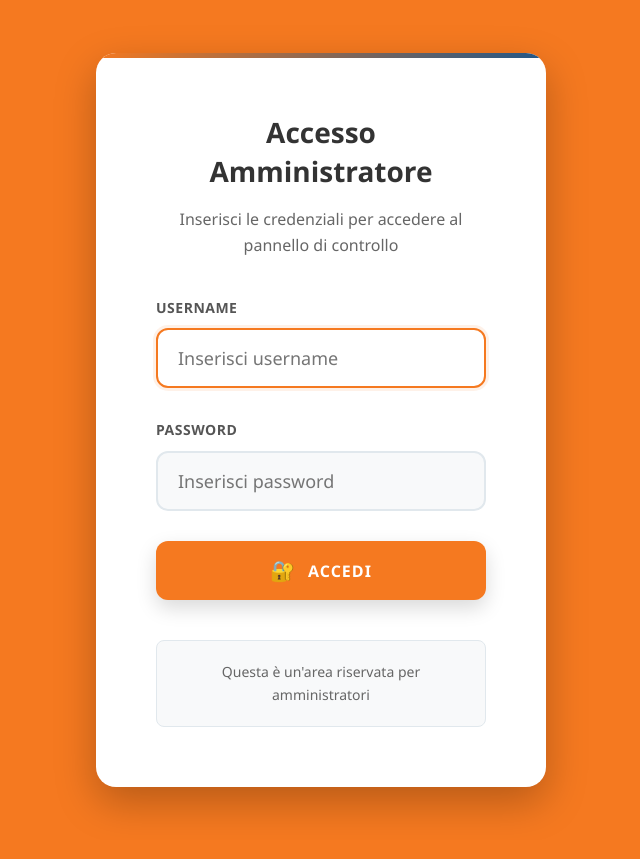
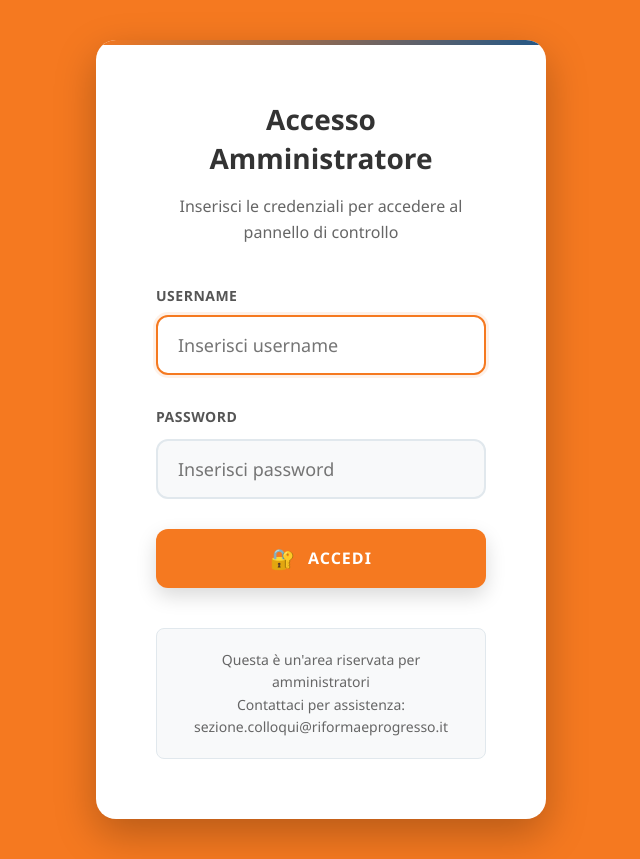
Before and after one commit to ebrancati/riforma-e-progresso, a React (Vite) app in the folder form-website/frontend/: page /login in a window 1280 px wide. Shown: the whole page, without its empty margins (319-959 px from the left). Built offline with nearby package versions, Linux system fonts and the light colour scheme.

Commit message:
update contact info text

```diff
--- a/form-website/frontend/src/pages/Booking/BookingCalendarPage.tsx
+++ b/form-website/frontend/src/pages/Booking/BookingCalendarPage.tsx
@@ -215,7 +215,7 @@ const BookingCalendarPage: React.FC = () => {
           </ol>
 
           <div className="contact-info">
-            <p><strong>Hai domande?</strong> Non esitare a contattarci per assistenza!</p>
+            <p>Contattaci per assistenza: sezione.colloqui@riformaeprogresso.it</p>
           </div>
         </div>
       </div>
--- a/form-website/frontend/src/pages/Booking/BookingPage.tsx
+++ b/form-website/frontend/src/pages/Booking/BookingPage.tsx
@@ -767,7 +767,7 @@ const BookingPage: React.FC = () => {
           )}
 
           <div className="contact-info">
-            <p><strong>Hai domande?</strong> Non esitare a contattarci per assistenza!</p>
+            <p>Contattaci per assistenza: sezione.colloqui@riformaeprogresso.it</p>
           </div>
         </div>
       </div>
--- a/form-website/frontend/src/pages/LoginPage.tsx
+++ b/form-website/frontend/src/pages/LoginPage.tsx
@@ -122,6 +122,7 @@ const LoginPage: React.FC = () => {
 
         <div className="login-info">
           <p>Questa è un'area riservata per amministratori</p>
+          <p>Contattaci per assistenza: sezione.colloqui@riformaeprogresso.it</p>
         </div>
       </div>
     </div>
--- a/form-website/frontend/src/pages/NotFoundPage.tsx
+++ b/form-website/frontend/src/pages/NotFoundPage.tsx
@@ -6,9 +6,9 @@ const NotFoundPage: React.FC = () => {
   return (
     <div className="not-found-container">
       <div className="not-found-content">
-        <h1>404</h1>
-        <h2>Page not Found</h2>
-        <p>The page you are looking for does not exist.</p>
+        <h1>Errore 404</h1>
+        <h2>Pagina non trovata</h2>
+        <p>Contattaci per assistenza: sezione.colloqui@riformaeprogresso.it</p>
 
         <div className="not-found-links">
           <Link to="/" className="btn btn-primary">
--- a/form-website/frontend/src/pages/PublicDirectory/PublicDirectoryPage.tsx
+++ b/form-website/frontend/src/pages/PublicDirectory/PublicDirectoryPage.tsx
@@ -194,9 +194,7 @@ const PublicDirectoryPage: React.FC = () => {
 
         {/* Footer */}
         <div className="directory-footer">
-          <p>
-            Hai domande? Contattaci per maggiori informazioni sulle posizioni disponibili.
-          </p>
+            <p>Contattaci per assistenza: sezione.colloqui@riformaeprogresso.it</p>
         </div>
       </div>
     </div>
```
